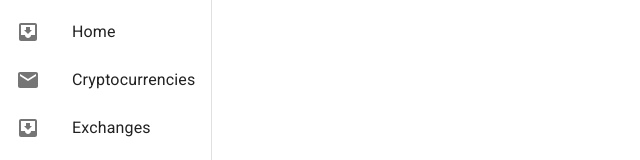
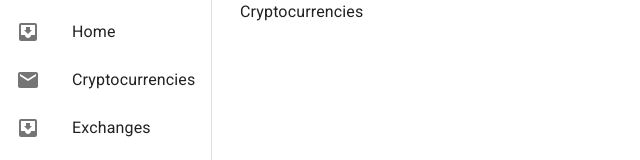
Before and after one commit to PLHieu/Crypto-Universe, a React (Create React App) app: page /cryptocurrencies in a window 1280 px wide. Shown: the top 160 px of the page, without its empty margins (0-640 px from the left). Built offline with nearby package versions, Linux system fonts and the light colour scheme.

Commit message:
Add router for app

```diff
--- /dev/null
+++ b/src/App.css
@@ -0,0 +1,11 @@
+.app {
+  display: flex;
+  width: 100vw;
+  height: 100vh;
+}
+
+.navbar {
+  display: flex;
+  width: fit-content;
+  height: 100%;
+}
--- a/src/App.js
+++ b/src/App.js
@@ -1,12 +1,37 @@
 import { CssBaseline } from "@mui/material"
 import React from "react"
+import { Route, Switch } from "react-router-dom"
 import { SideMenu } from "./components"
+import Cryptocurrencies from "./pages/crypto.page"
+import Exchange from "./pages/exchange.page"
+import Home from "./pages/home.page"
+import New from "./pages/news.page"
+import "./App.css"
 
 const App = () => {
   return (
     <>
       <CssBaseline></CssBaseline>
-      <SideMenu></SideMenu>
+      <div className="app">
+        <div className="navbar">
+          <SideMenu></SideMenu>
+        </div>
+        <div className="main"></div>
+        <Switch>
+          <Route exact path="/">
+            <Home></Home>
+          </Route>
+          <Route exact path="/exchanges">
+            <Exchange></Exchange>
+          </Route>
+          <Route exact path="/cryptocurrencies">
+            <Cryptocurrencies></Cryptocurrencies>
+          </Route>
+          <Route exact path="/news">
+            <New></New>
+          </Route>
+        </Switch>
+      </div>
     </>
   )
 }
--- /dev/null
+++ b/src/pages/crypto.page.js
@@ -0,0 +1,7 @@
+import React from "react"
+
+const Cryptocurrencies = () => {
+  return <div>Cryptocurrencies</div>
+}
+
+export default Cryptocurrencies
--- /dev/null
+++ b/src/pages/exchange.page.js
@@ -0,0 +1,7 @@
+import React from "react"
+
+const Exchange = () => {
+  return <div>Exchange Page</div>
+}
+
+export default Exchange
--- /dev/null
+++ b/src/pages/home.page.js
@@ -0,0 +1,7 @@
+import React from "react"
+
+const Home = () => {
+  return <div>Home</div>
+}
+
+export default Home
--- /dev/null
+++ b/src/pages/news.page.js
@@ -0,0 +1,7 @@
+import React from "react"
+
+const New = () => {
+  return <div>News</div>
+}
+
+export default New
```
